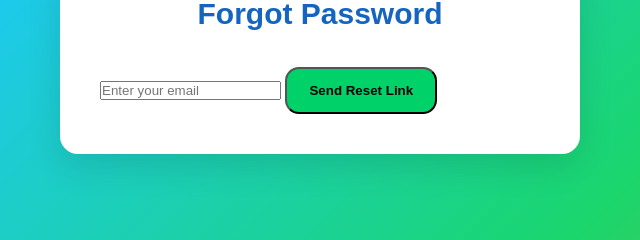
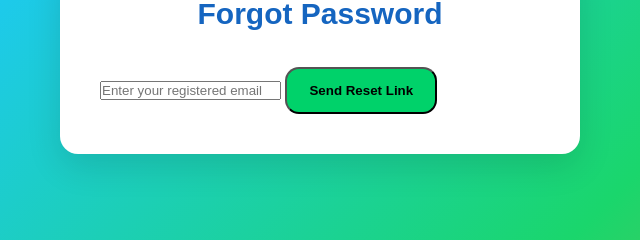
Before and after one commit to onlinesellers001htomyly-oss/UK-WRITERS-HUB-, a website: page forgot-password.html in a window 1280 px wide. Shown: the part 125-365 px from the top of the page, 0-640 px from the left. Drawn offline with Linux system fonts and the light colour scheme.

Commit message:
Update placeholder text for email input field

```diff
--- a/forgot-password.html
+++ b/forgot-password.html
@@ -45,7 +45,7 @@ We will send you a password reset link.
 <input
 type="email"
 id="email"
-placeholder="Enter your email"
+placeholder="Enter your registered email"
 required>
 
 <button
```
